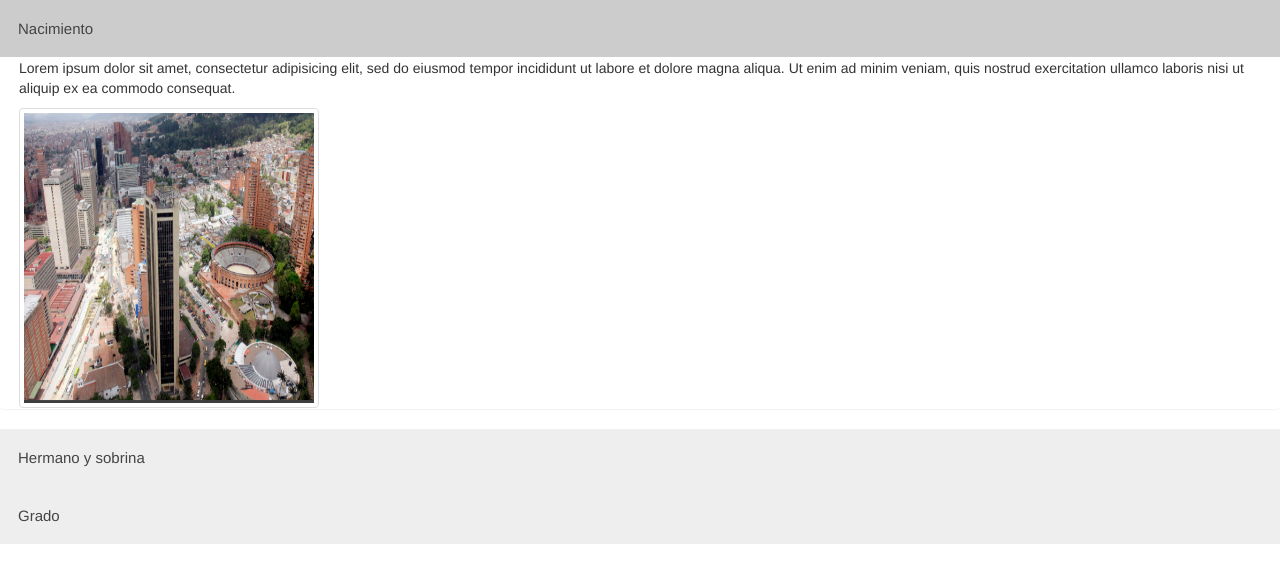
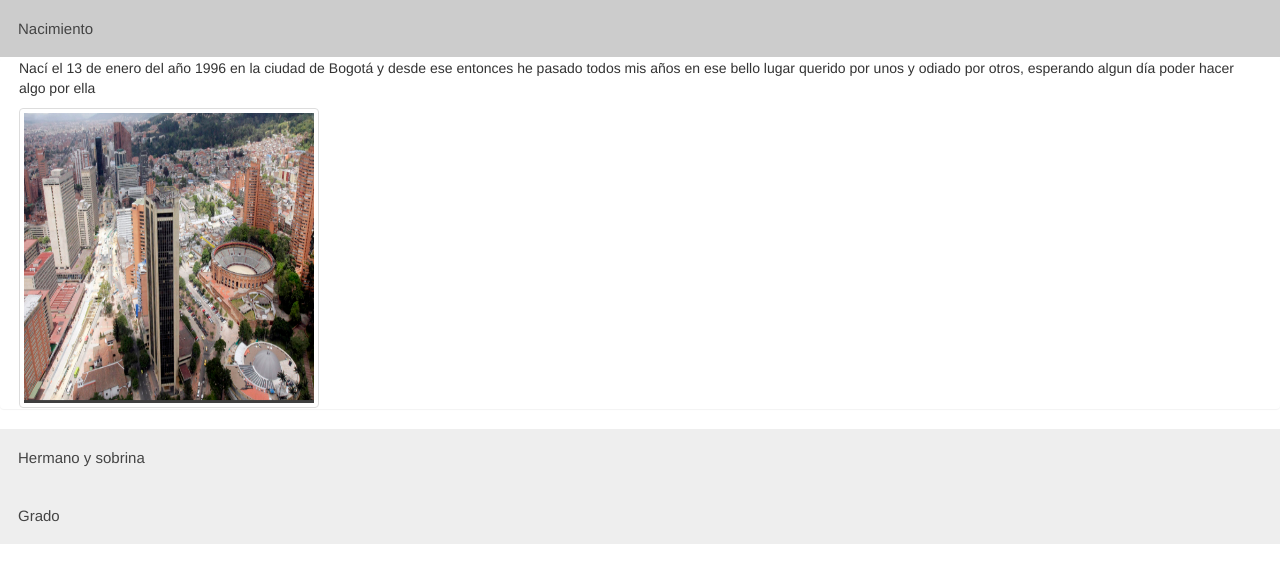
Before and after one commit to erikolier/erikolier.github.io, a plain HTML site: page index.html in a window 1280 px wide. Both pictures are taken after a click on the button "Nacimiento". Drawn offline with nearby package versions, Linux system fonts and the light colour scheme.

Commit message:
Informacion personal

```diff
--- a/index.html
+++ b/index.html
@@ -32,20 +32,20 @@
 <body>
         <button class="accordion">Nacimiento</button>
         <div class="panel">
-          <p>Lorem ipsum dolor sit amet, consectetur adipisicing elit, sed do eiusmod tempor incididunt ut labore et dolore magna aliqua. Ut enim ad minim veniam, quis nostrud exercitation ullamco laboris nisi ut aliquip ex ea commodo consequat.</p>
+          <p>Nací el 13 de enero del año 1996 en la ciudad de Bogotá y desde ese entonces he pasado todos mis años en ese bello lugar querido por unos y odiado por otros, esperando algun día poder hacer algo por ella</p>
           <img src="img/bogota.jpg" alt="Bogotá" class="img-thumbnail" style="width:300px;height:300px;" id="1" >
         </div>
 
         <button class="accordion">Hermano y sobrina</button>
         <div class="panel">
-          <p>Lorem ipsum dolor sit amet, consectetur adipisicing elit, sed do eiusmod tempor incididunt ut labore et dolore magna aliqua. Ut enim ad minim veniam, quis nostrud exercitation ullamco laboris nisi ut aliquip ex ea commodo consequat.</p>
-          <img src="img/esteban.jpg" alt="hermano"class="img-thumbnail" style="width:300px;height:300px;" id="2" >
+          <p> Uno de los acontecimientos más importantes fue el nacimiento de mi hermano y de mi sobrina, mi hermano nació en el año 2003 y 4 años después fue el nacimiento de mi sobrina, concebida por mi hermana mayor han sido mi felicidad más grande</p>
+            <img src="img/esteban.jpg" alt="hermano"class="img-thumbnail" style="width:300px;height:300px;" id="2" >
         </div>
 
         <button class="accordion">Grado</button>
         <div class="panel">
-          <p>Lorem ipsum dolor sit amet, consectetur adipisicing elit, sed do eiusmod tempor incididunt ut labore et dolore magna aliqua. Ut enim ad minim veniam, quis nostrud exercitation ullamco laboris nisi ut aliquip ex ea commodo consequat.</p>
-          <img src="img/grado.jpg" alt="grado" class="img-thumbnail"style="width:300px;height:300px;" id="3" >
+          <p>Duré toda mi vida en el mismo colegio, el gimnasio campestre para la educación integral GICEI, allá conocí a las personas más maravillosas y decidí que es lo que quería hacer en la vida, entré en la Universidad Sergio Arboleda en la que estudio ingeniería de sistemas y telecomunicaciones, actualmente cursando 8 semestre</p>
+            <img src="img/grado.jpg" alt="grado" class="img-thumbnail"style="width:300px;height:300px;" id="3" >
         </div>
         <script>
                 var acc = document.getElementsByClassName("accordion");
```
